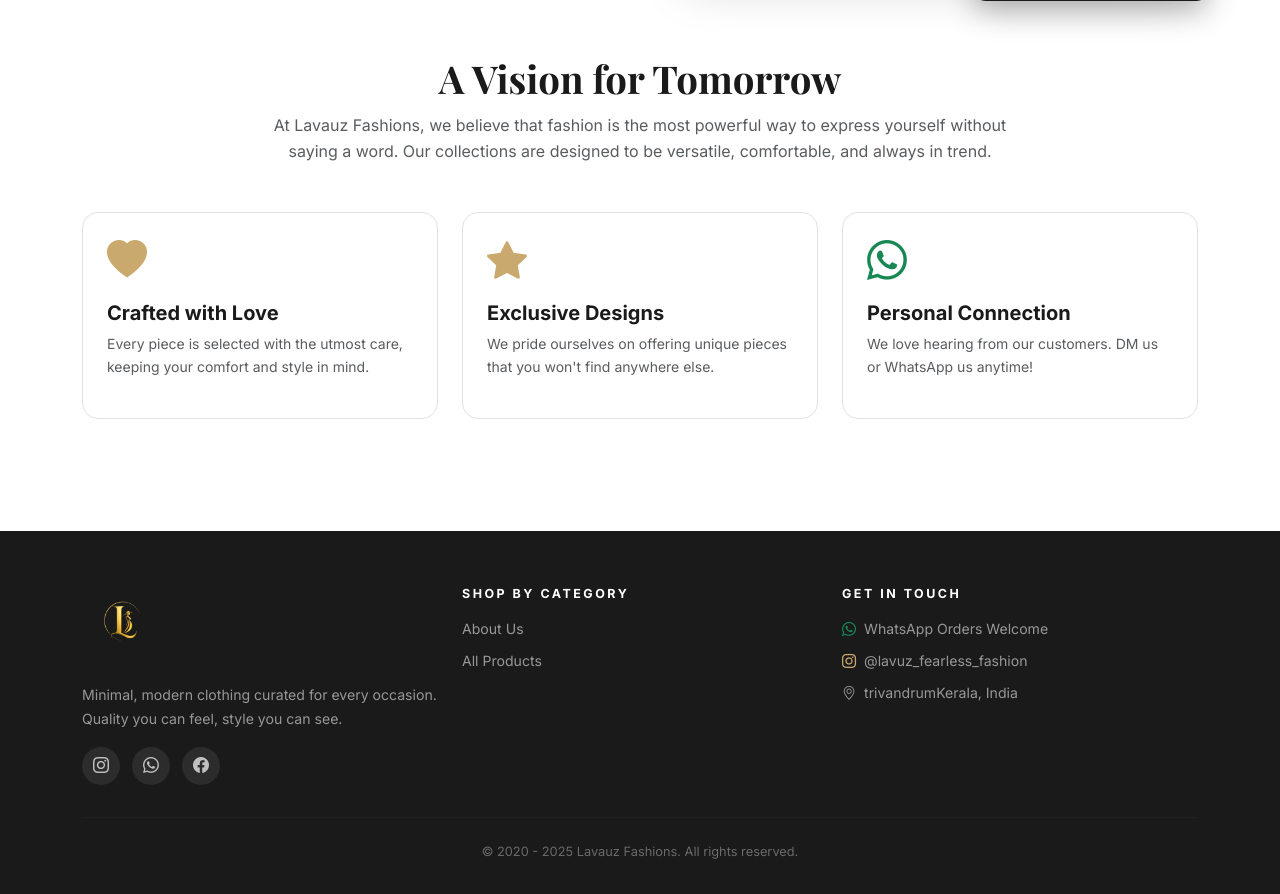
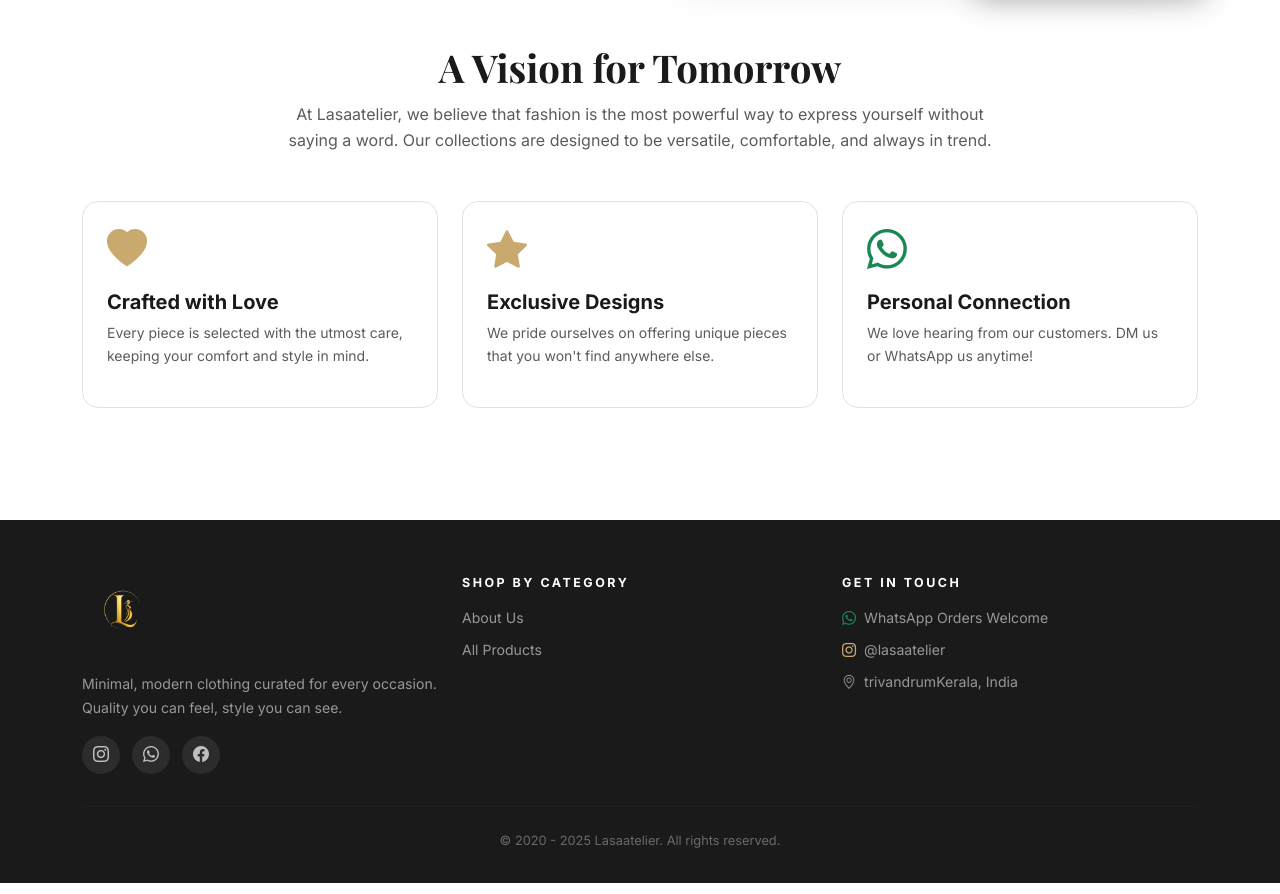
Before and after one commit to sachu584/lavuz_fashions, a Django app: page /about/ in a window 1280 px wide. Shown: the part 691-1585 px from the top of the page. Run offline with Django 3.2, Linux system fonts and the light colour scheme; data that the repository does not hold is empty.

Commit message:
Update brand name from Lavuz to Lasaatelier

```diff
--- a/core/settings.py
+++ b/core/settings.py
@@ -7,12 +7,12 @@
 
 DEBUG = True
 
-ALLOWED_HOSTS = ['lavuz.pythonanywhere.com', 'www.lavuzfearlessfashion.shop', 'lavuzfearlessfashion.shop', 'localhost', '127.0.0.1']
+ALLOWED_HOSTS = ['lavuz.pythonanywhere.com', 'www.lasaatelier.shop', 'lasaatelier.shop', 'localhost', '127.0.0.1']
 
 CSRF_TRUSTED_ORIGINS = [
     'https://lavuz.pythonanywhere.com',
-    'https://www.lavuzfearlessfashion.shop',
-    'https://lavuzfearlessfashion.shop'
+    'https://www.lasaatelier.shop',
+    'https://lasaatelier.shop'
 ]
 
 INSTALLED_APPS = [
--- a/static/css/style.css
+++ b/static/css/style.css
@@ -1,5 +1,5 @@
 /* =============================================
-   LAVUS FASHIONS — Custom Stylesheet
+   Lasaatelier — Custom Stylesheet
    Design: Zara-inspired minimal fashion
    Colors: White / Near-black / Gold (#C9A96E)
    Font: Inter + Playfair Display
--- a/store/admin.py
+++ b/store/admin.py
@@ -142,6 +142,6 @@
     list_display = ('shipping_type', 'shipping_amount')
 
 # Customize admin site
-admin.site.site_header = "Lavauz Fashions Admin"
-admin.site.site_title = "Lavauz Fashions"
-admin.site.index_title = "Welcome to Lavauz Fashions Dashboard"
+admin.site.site_header = "Lasaatelier Admin"
+admin.site.site_title = "Lasaatelier"
+admin.site.index_title = "Welcome to Lasaatelier Dashboard"
--- a/store/views.py
+++ b/store/views.py
@@ -335,7 +335,7 @@
 
         items_str = "\n".join(items_details)
         message = (
-            f"New Order - Lavauz Fashions\n"
+            f"New Order - Lasaatelier\n"
             f"Order ID: #{order.id}\n\n"
             f"Items:\n{items_str}\n\n"
             f"Subtotal: Rs.{subtotal}\n"
@@ -441,7 +441,7 @@
             user = form.save()
             _merge_cart(request, user)
             login(request, user)
-            messages.success(request, "Registration successful! Welcome to Lavauz Fashions.")
+            messages.success(request, "Registration successful! Welcome to Lasaatelier.")
             return redirect('home')
     else:
         form = UserCreationForm()
--- a/templates/accounts/login.html
+++ b/templates/accounts/login.html
@@ -1,7 +1,7 @@
 {% extends 'base.html' %}
 {% load static %}
 
-{% block title %}Login – Lavauz Fashions{% endblock %}
+{% block title %}Login – Lasaatelier{% endblock %}
 
 {% block content %}
 <div class="container lf-section">
--- a/templates/accounts/register.html
+++ b/templates/accounts/register.html
@@ -1,7 +1,7 @@
 {% extends 'base.html' %}
 {% load static %}
 
-{% block title %}Register – Lavauz Fashions{% endblock %}
+{% block title %}Register – Lasaatelier{% endblock %}
 
 {% block content %}
 <div class="container lf-section">
--- a/templates/base.html
+++ b/templates/base.html
@@ -6,8 +6,8 @@
   <meta charset="UTF-8" />
   <meta name="viewport" content="width=device-width, initial-scale=1.0" />
   <meta name="description"
-    content="Lavus Fashions – Minimal, modern clothing for every occasion. Shop the latest collection." />
-  <title>{% block title %}Lavus Fashions{% endblock %}</title>
+    content="Lasaatelier – Minimal, modern clothing for every occasion. Shop the latest collection." />
+  <title>{% block title %}Lasaatelier{% endblock %}</title>
   <link rel="preconnect" href="https://fonts.googleapis.com">
   <link
     href="https://fonts.googleapis.com/css2?family=Inter:wght@300;400;500;600;700&family=Playfair+Display:wght@400;600;700&display=swap"
@@ -24,13 +24,11 @@
   <nav class="navbar navbar-expand-lg lf-navbar sticky-top">
     <div class="container">
       <a class="navbar-brand lf-brand py-0 d-flex align-items-center" href="{% url 'home' %}">
-        <img src="{% static 'images/logo2.png' %}" alt="Lavauz Fashions" class="lf-logo-img me-2">
+        <img src="{% static 'images/logo2.png' %}" alt="Lasaatelier" class="lf-logo-img me-2">
         <div class="d-none d-sm-block">
-          <div class="brand-text-main" style="line-height: 1; font-size: 1.5rem; font-weight: 700; color: #fff;">LAVUZ
+          <div class="brand-text-main" style="line-height: 1; font-size: 1.5rem; font-weight: 700; color: #fff;">Lasaatelier
           </div>
-          <div class="brand-text-sub"
-            style="font-size: 0.75rem; letter-spacing: 0.15em; color: var(--lf-gold); font-weight: 600;">FEARLESS
-            FASHION</div>
+
         </div>
       </a>
       <!-- Mobile icons -->
@@ -169,11 +167,11 @@
     <div class="container">
       <div class="row gy-4">
         <div class="col-md-4">
-          <img src="{% static 'images/logo2.png' %}" alt="Lavauz Fashions" class="lf-logo-footer mb-3">
+          <img src="{% static 'images/logo2.png' %}" alt="Lasaatelier" class="lf-logo-footer mb-3">
           <p class="lf-footer-text">Minimal, modern clothing curated for every occasion. Quality you can feel, style you
             can see.</p>
           <div class="lf-social-links mt-3">
-            <a href="https://www.instagram.com/lavuz_fearless_fashion?igsh=eDFjY29mc2I2c3c0" class="lf-social-link"
+            <a href="https://www.instagram.com/lasaatelier?igsh=eDFjY29mc2I2c3c0" class="lf-social-link"
               target="_blank" aria-label="Instagram"><i class="bi bi-instagram"></i></a>
             <a href="https://wa.me/{{ WHATSAPP_NUMBER }}" class="lf-social-link" target="_blank" aria-label="WhatsApp"><i
                 class="bi bi-whatsapp"></i></a>
@@ -195,14 +193,14 @@
           <h6 class="lf-footer-heading">Get In Touch</h6>
           <ul class="lf-footer-list">
             <li><i class="bi bi-whatsapp me-2 text-success"></i>WhatsApp Orders Welcome</li>
-            <li><i class="bi bi-instagram me-2" style="color:#C9A96E"></i>@lavuz_fearless_fashion</li>
+            <li><i class="bi bi-instagram me-2" style="color:#C9A96E"></i>@lasaatelier</li>
             <li><i class="bi bi-geo-alt me-2"></i>trivandrumKerala, India</li>
           </ul>
         </div>
       </div>
       <hr class="lf-footer-hr">
       <div class="text-center lf-footer-copy">
-        <p class="mb-0">&copy; 2020 - 2025 Lavauz Fashions. All rights reserved.</p>
+        <p class="mb-0">&copy; 2020 - 2025 Lasaatelier. All rights reserved.</p>
       </div>
     </div>
   </footer>
--- a/templates/home.html
+++ b/templates/home.html
@@ -1,7 +1,7 @@
 {% extends 'base.html' %}
 {% load static %}
 
-{% block title %}Lavauz Fashions – New Collection{% endblock %}
+{% block title %}Lasaatelier – New Collection{% endblock %}
 
 {% block content %}
 
@@ -293,9 +293,9 @@
 <section class="lf-insta-strip">
   <div class="container text-center">
     <p class="lf-section-tag">Follow Our Journey</p>
-    <h2 class="lf-section-title mb-3">@lavusfashions</h2>
+    <h2 class="lf-section-title mb-3">@lasaatelier</h2>
     <p class="text-muted mb-4">Shop our looks on Instagram. DM us to order or click the button below.</p>
-    <a href="https://www.instagram.com/lavuz_fearless_fashion?igsh=eDFjY29mc2I2c3c0" target="_blank"
+    <a href="https://www.instagram.com/lasaatelier?igsh=eDFjY29mc2I2c3c0" target="_blank"
       class="btn lf-btn-insta px-4 py-2">
       <i class="bi bi-instagram me-2"></i>Follow on Instagram
     </a>
--- a/templates/store/about.html
+++ b/templates/store/about.html
@@ -1,7 +1,7 @@
 {% extends 'base.html' %}
 {% load static %}
 
-{% block title %}About Us – Lavauz Fashions{% endblock %}
+{% block title %}About Us – Lasaatelier{% endblock %}
 
 {% block content %}
 <!-- ===== ABOUT HERO ===== -->
@@ -12,7 +12,7 @@
         <p class="lf-section-tag">Our Story</p>
         <h1 class="lf-section-title display-4">Since 2020</h1>
         <div class="lf-divider mb-4"></div>
-        <p class="lead text-dark mb-4">Founded by <strong>Lavanya Lal</strong> & <strong>Sachu Satheesan</strong>, Lavauz Fashions is more than just a brand – it's a celebration of fearless style and timeless elegance.</p>
+        <p class="lead text-dark mb-4">Founded by <strong>Lavanya Lal</strong> & <strong>Sachu Satheesan</strong>, Lasaatelier is more than just a brand – it's a celebration of fearless style and timeless elegance.</p>
         <p class="text-muted">What started as a passion project in 2020 has grown into a curated destination for those who appreciate the finer details of fashion. Our mission is to provide premium quality Kerala wears, Sarees, and Western collections that make every woman feel confident and beautiful.</p>
         <div class="row g-4 mt-4">
           <div class="col-sm-6">
@@ -21,14 +21,14 @@
           </div>
           <div class="col-sm-6">
             <h4 class="fw-bold mb-2">Fearless Style</h4>
-            <p class="small text-muted">Bold choices for bold personalities. Stand out with Lavauz.</p>
+            <p class="small text-muted">Bold choices for bold personalities. Stand out with Lasaatelier.</p>
           </div>
         </div>
       </div>
       <div class="col-lg-6">
         <div class="lf-about-img-wrap">
           <div class="lf-about-img-overlay"></div>
-          <img src="https://images.unsplash.com/photo-1490481651871-ab68de25d43d?q=80&w=2070&auto=format&fit=crop" alt="Lavauz Fashions" class="img-fluid rounded-4 shadow-lg">
+          <img src="https://images.unsplash.com/photo-1490481651871-ab68de25d43d?q=80&w=2070&auto=format&fit=crop" alt="Lasaatelier" class="img-fluid rounded-4 shadow-lg">
           <div class="lf-founder-badge">
              <span class="small text-uppercase tracking-wider d-block">Founders</span>
              <span class="h5 mb-0 fw-bold">Lavanya Lal &<br>Sachu Satheesan</span>
@@ -45,7 +45,7 @@
     <div class="row justify-content-center">
       <div class="col-lg-8">
         <h2 class="lf-section-title">A Vision for Tomorrow</h2>
-        <p class="text-muted mb-5">At Lavauz Fashions, we believe that fashion is the most powerful way to express yourself without saying a word. Our collections are designed to be versatile, comfortable, and always in trend.</p>
+        <p class="text-muted mb-5">At Lasaatelier, we believe that fashion is the most powerful way to express yourself without saying a word. Our collections are designed to be versatile, comfortable, and always in trend.</p>
       </div>
     </div>
     <div class="row g-4 text-start">
--- a/templates/store/cart.html
+++ b/templates/store/cart.html
@@ -1,6 +1,6 @@
 {% extends 'base.html' %}
 {% load static %}
-{% block title %}Your Cart - Lavus Fashions{% endblock %}
+{% block title %}Your Cart - Lasaatelier{% endblock %}
 
 {% block content %}
 <div class="container py-5">
--- a/templates/store/category_list.html
+++ b/templates/store/category_list.html
@@ -1,7 +1,7 @@
 {% extends 'base.html' %}
 {% load static %}
 
-{% block title %}All Categories - Lavus Fashions{% endblock %}
+{% block title %}All Categories - Lasaatelier{% endblock %}
 
 {% block content %}
 <section class="lf-section mt-5 pt-5">
--- a/templates/store/checkout.html
+++ b/templates/store/checkout.html
@@ -1,6 +1,6 @@
 {% extends 'base.html' %}
 {% load static %}
-{% block title %}Checkout - Lavus Fashions{% endblock %}
+{% block title %}Checkout - Lasaatelier{% endblock %}
 
 {% block content %}
 <div class="container py-5">
--- a/templates/store/dashboard.html
+++ b/templates/store/dashboard.html
@@ -1,7 +1,7 @@
 {% extends 'base.html' %}
 {% load static %}
 
-{% block title %}Owner Dashboard – Lavauz Fashions{% endblock %}
+{% block title %}Owner Dashboard – Lasaatelier{% endblock %}
 
 {% block extra_head %}
 <style>
--- a/templates/store/jewelry_list.html
+++ b/templates/store/jewelry_list.html
@@ -1,7 +1,7 @@
 {% extends 'base.html' %}
 {% load static %}
 
-{% block title %}Jewelry Collection – Lavus Fashions{% endblock %}
+{% block title %}Jewelry Collection – Lasaatelier{% endblock %}
 
 {% block content %}
 <div class="container lf-section">
--- a/templates/store/my_orders.html
+++ b/templates/store/my_orders.html
@@ -1,7 +1,7 @@
 {% extends 'base.html' %}
 {% load static %}
 
-{% block title %}My Orders – Lavauz Fashions{% endblock %}
+{% block title %}My Orders – Lasaatelier{% endblock %}
 
 {% block extra_head %}
 <style>
--- a/templates/store/payment_status.html
+++ b/templates/store/payment_status.html
@@ -1,6 +1,6 @@
 {% extends 'base.html' %}
 
-{% block title %}Order Status – Lavus Fashions{% endblock %}
+{% block title %}Order Status – Lasaatelier{% endblock %}
 
 {% block content %}
 <div class="container lf-section text-center">
--- a/templates/store/product_detail.html
+++ b/templates/store/product_detail.html
@@ -1,7 +1,7 @@
 {% extends 'base.html' %}
 {% load static %}
 
-{% block title %}{{ product.name }} – Lavus Fashions{% endblock %}
+{% block title %}{{ product.name }} – Lasaatelier{% endblock %}
 
 {% block content %}
 <div class="container lf-section">
--- a/templates/store/product_list.html
+++ b/templates/store/product_list.html
@@ -2,7 +2,7 @@
 {% load static %}
 
 {% block title %}
-  {% if active_category %}{{ active_category.name }} – Lavus Fashions{% else %}Shop All – Lavus Fashions{% endif %}
+  {% if active_category %}{{ active_category.name }} – Lasaatelier{% else %}Shop All – Lasaatelier{% endif %}
 {% endblock %}
 
 {% block content %}
--- a/templates/store/track_order.html
+++ b/templates/store/track_order.html
@@ -1,7 +1,7 @@
 {% extends 'base.html' %}
 {% load static %}
 
-{% block title %}Track Order – Lavauz Fashions{% endblock %}
+{% block title %}Track Order – Lasaatelier{% endblock %}
 
 {% block extra_head %}
 <style>
```
